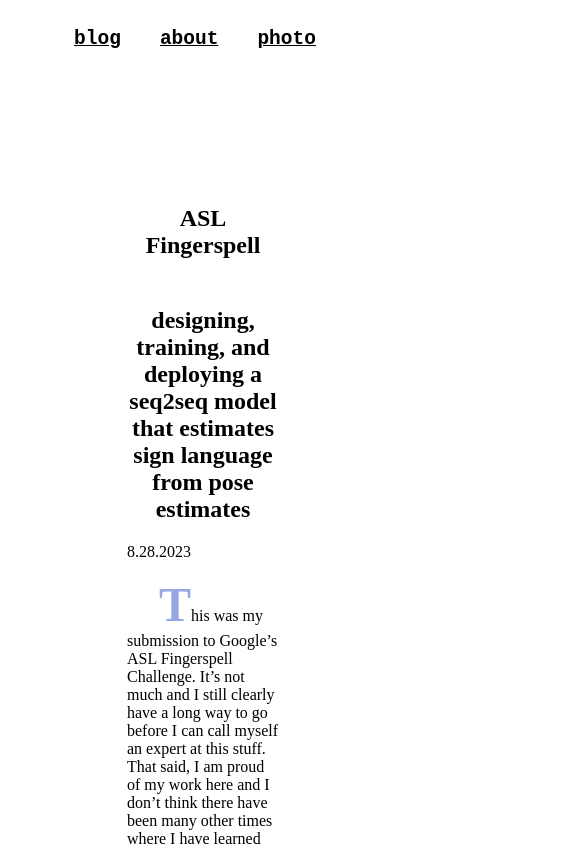
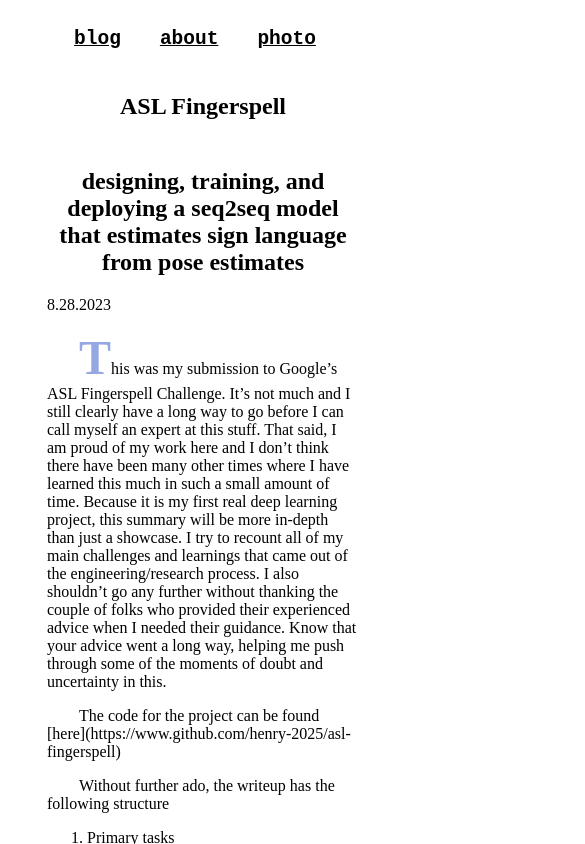
Before and after one commit to henry-2025/website, a SvelteKit app: page /blog/asl-fingerspell in a window 390 px wide. Shown: the top 844 px of the page, 585 px wide, since content can reach past the window. Built offline with nearby package versions, Linux system fonts and the light colour scheme; a web font is replaced by a local one.

Commit message:
articles small-device scaling

```diff
--- a/src/routes/blog/+layout.svelte
+++ b/src/routes/blog/+layout.svelte
@@ -70,6 +70,10 @@
     width: 100%;
   }
 
+  :global(img) {
+    max-width: 100%;
+  }
+
   :global(article > figure) {
     float: inline-start;
     max-width: 50%;
@@ -89,9 +93,9 @@
   }
 
   @media (max-width: 800px) {
-    :global(article) {
-      margin: 1em 0;
-      padding: 2em 3em;
+    article {
+      margin: 0;
+      padding: 0;
       border-radius: 1em;
     }
   }
```
